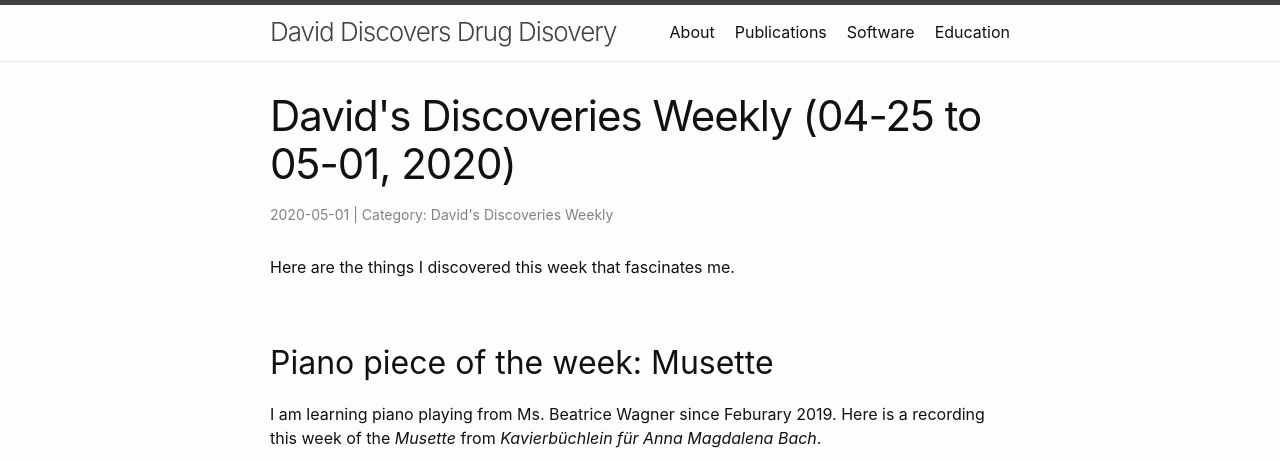
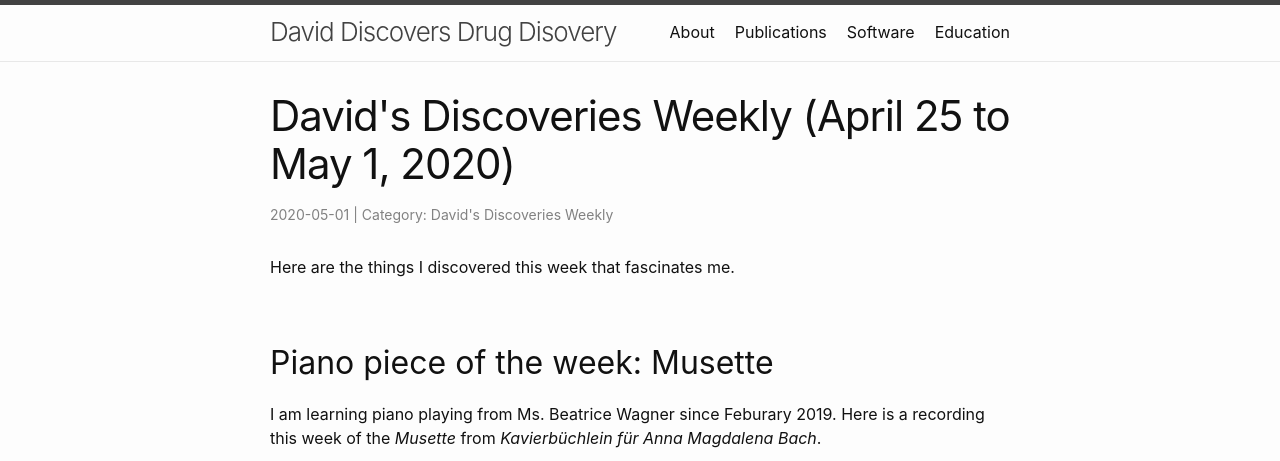
Before and after one commit to Accio/accio.github.io, a Jekyll site: the page built from _posts/2020-05-01-ddw-2020KW18.md, in a window 1280 px wide and 900 px high, cut to the strip 0-461 px from the top of the window. Built offline with Jekyll 4.4.1, drawn with Linux system fonts in a browser that asks for light colours.

Commit message:
updated title

```diff
--- a/_posts/2020-05-01-ddw-2020KW18.md
+++ b/_posts/2020-05-01-ddw-2020KW18.md
@@ -1,7 +1,7 @@
 ---
 layout: post
 title: >-
-    David's Discoveries Weekly (04-25 to 05-01, 2020)
+    David's Discoveries Weekly (April 25 to May 1, 2020)
 category:
   - David's Discoveries Weekly
 ---
```
